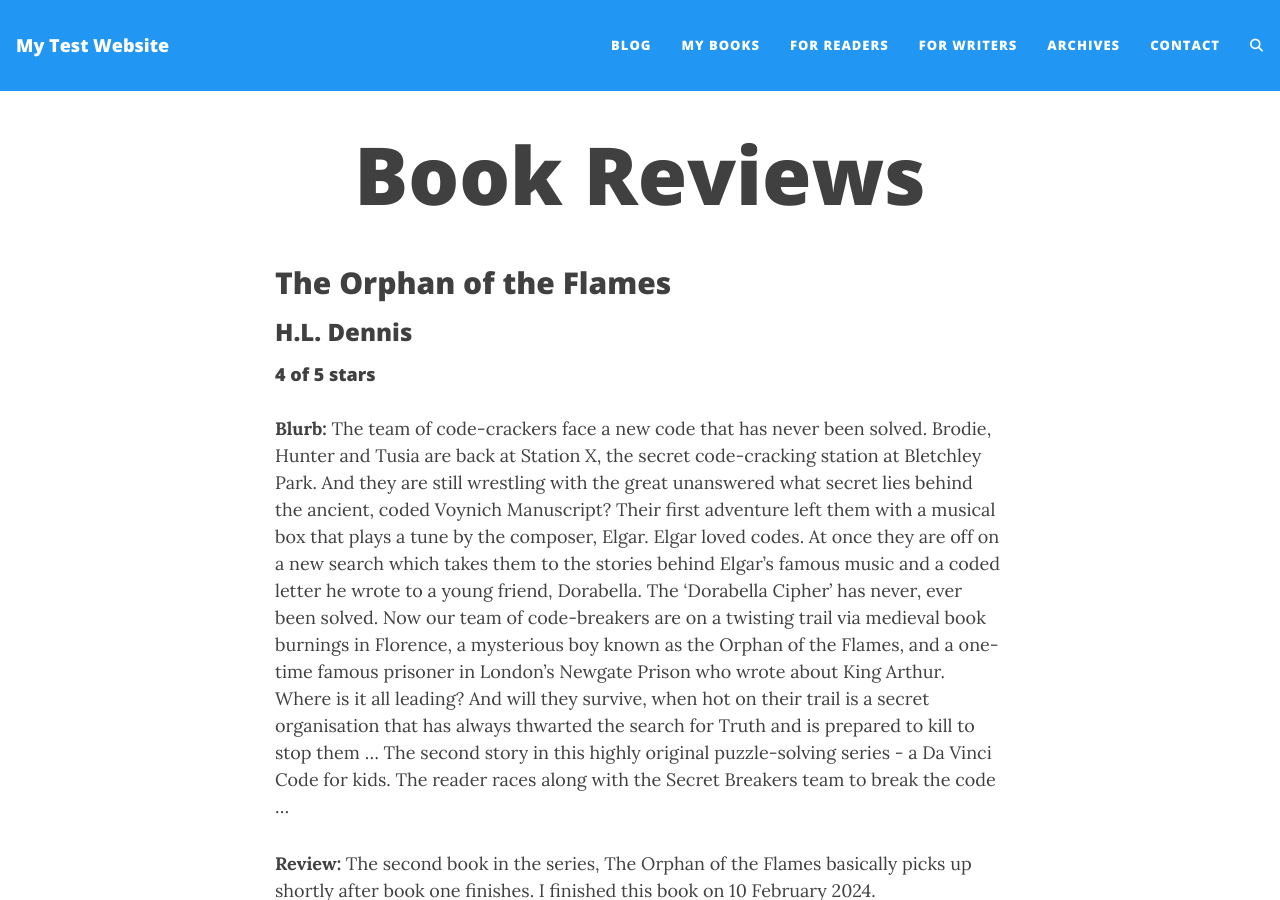
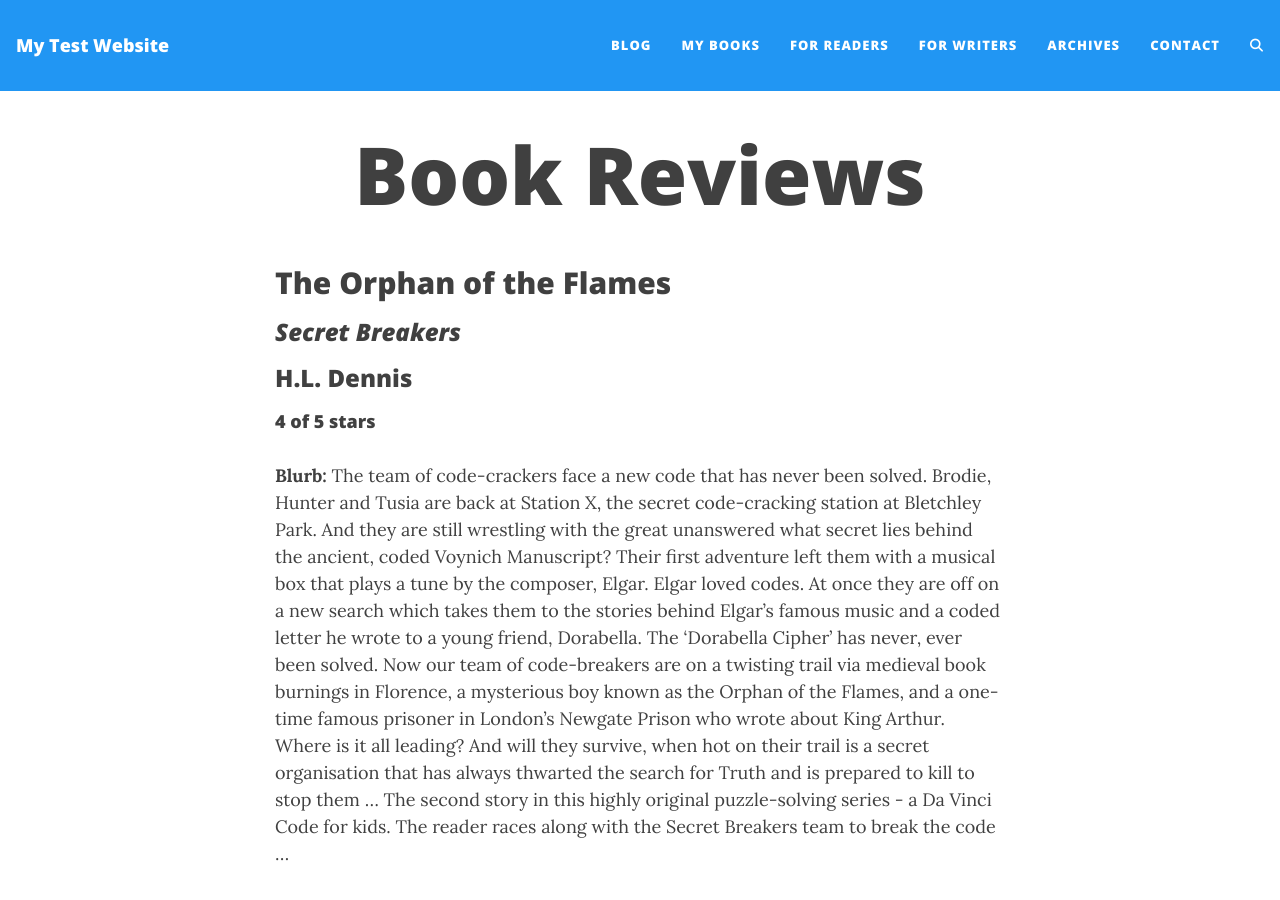
Before and after one commit to jd31122025-design/myblog, a Jekyll site: the page built from for-readers/book-reviews.md, in a window 1280 px wide and 900 px high. Built offline with Jekyll 4.4.1, drawn with Linux system fonts in a browser that asks for light colours; comment, search, counter and statistics services are not loaded.

Commit message:
Update book-reviews.md

```diff
--- a/for-readers/book-reviews.md
+++ b/for-readers/book-reviews.md
@@ -3,7 +3,7 @@ title: Book Reviews
 ---
 {% for book_reviews in site.book_reviews %}
   <h2>{{ book_reviews.title }}</h2>
-  <h3>{{ <i>book_reviews.series</i> }}</h3>
+  <h3><i>{{ book_reviews.series }}</i></h3>
   <h3>{{ book_reviews.author }}</h3>
   <h4>{{ book_reviews.rating }}</h4>
   <p>{{ book_reviews.content | markdownify }}</p>
```
